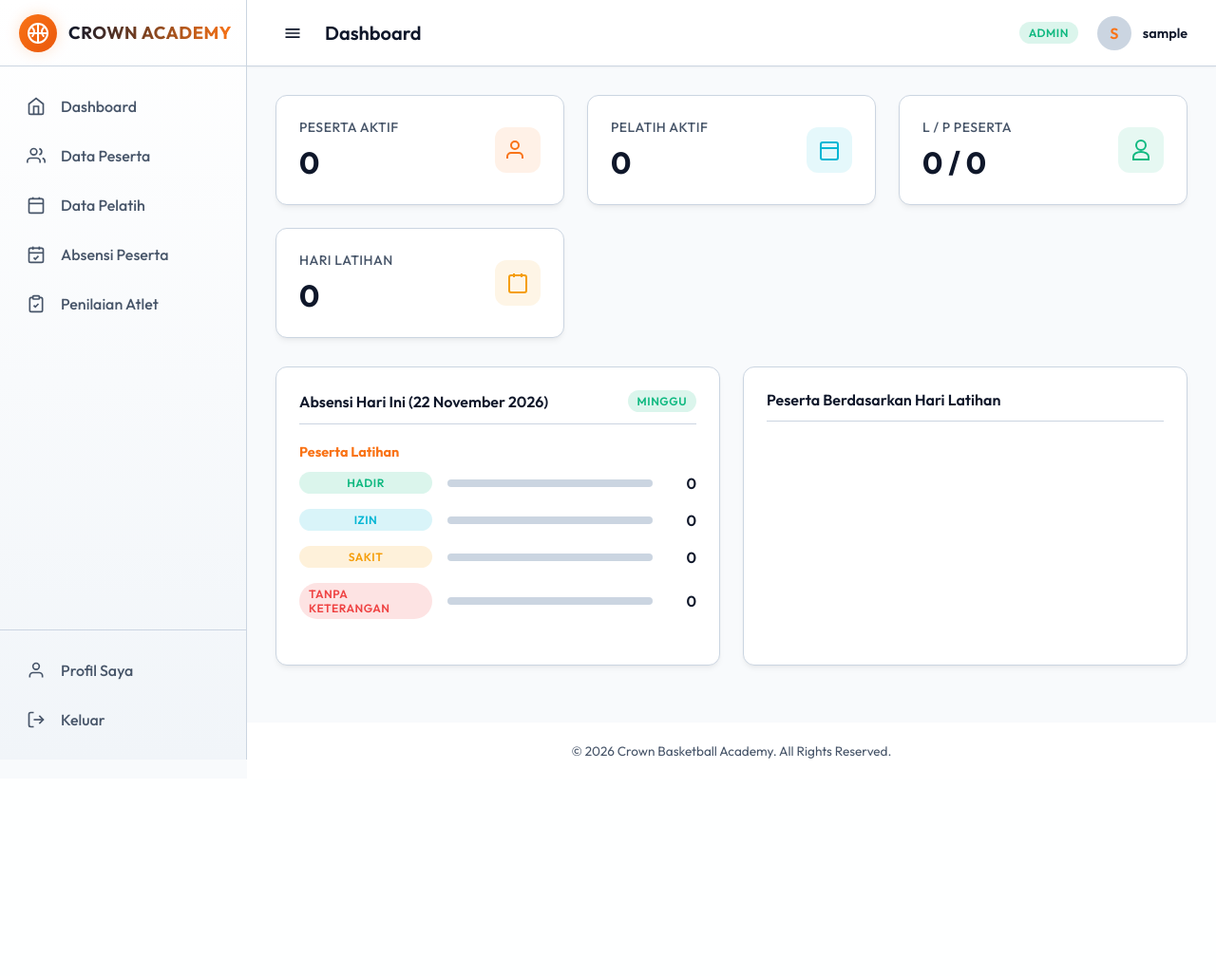
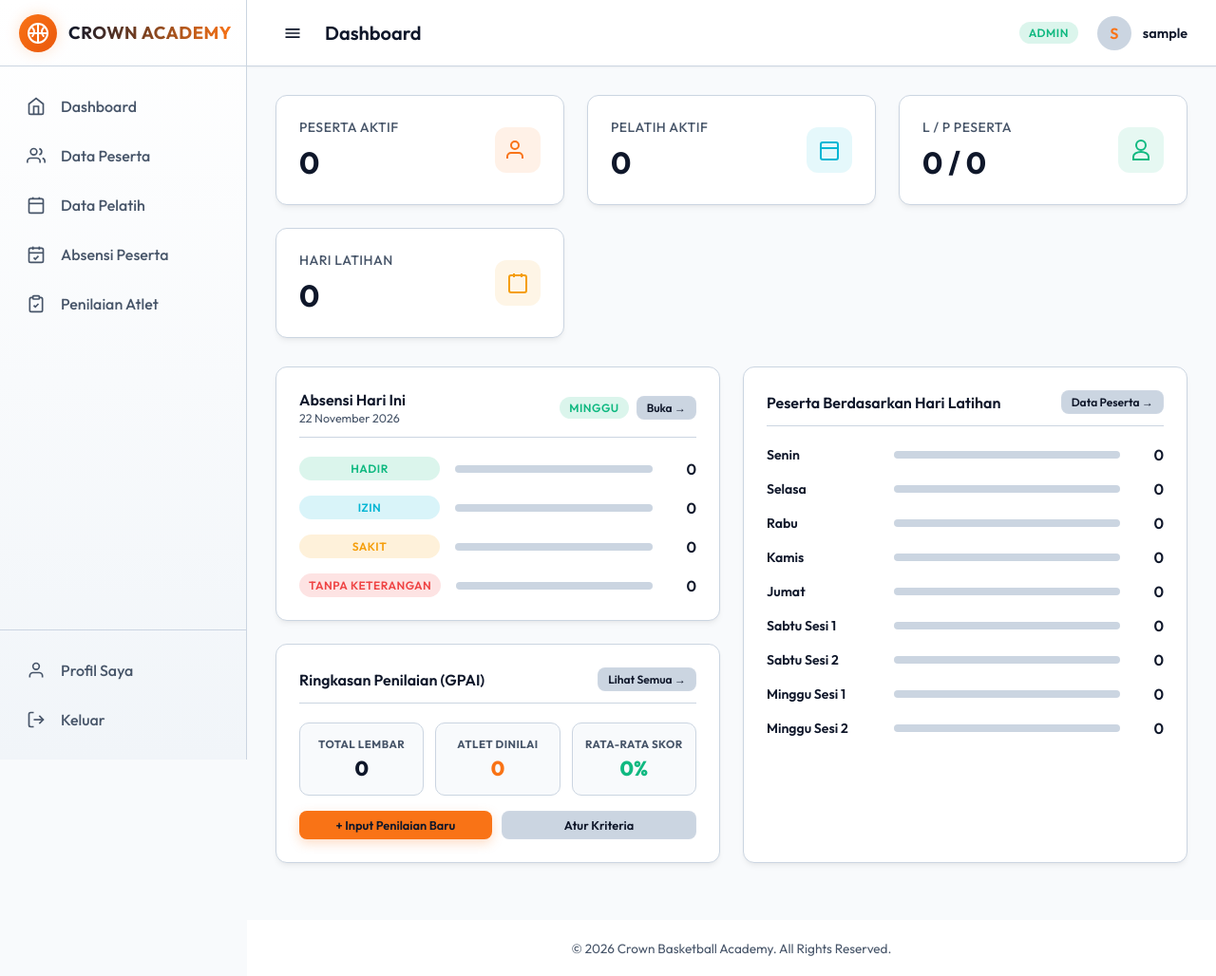
Before and after one commit to darulgusti/Crown-Basketball-Academy, a PHP site: page /dashboard.php in a window 1280 px wide. Shown: the whole page at 95% size. Before the commit the page ends 800 px from the top, so only its background shows below. Run offline with PHP 8.4, Linux system fonts and the light colour scheme; the visitor is signed in with stand-in values (Sample User, id 1); data that the repository does not hold is empty.

Commit message:
Improve admin and coach dashboard layout, day sorting, and GPAI summary

```diff
--- a/dashboard.php
+++ b/dashboard.php
@@ -8,6 +8,8 @@ require_once __DIR__ . '/config/database.php';
 require_once __DIR__ . '/includes/header.php'; // already performs auth checks
 
 $db = getDBConnection();
+getTrainingDays($db);
+ensureAssessmentTables($db);
 $role = $_SESSION['role'];
 $todayDate = date('Y-m-d');
 $todayDayIndex = date('N'); // 1 (Monday) to 7 (Sunday)
@@ -40,11 +42,13 @@ if ($role === 'admin') {
     }
 
 
-    // 5. Participants by Training Day
-    $dayStats = $db->query("SELECT td.day_name, COUNT(ptd.participant_id) as count
+    // 5. Participants by Training Day (chronological order, active participants)
+    $dayStats = $db->query("SELECT td.day_name, COUNT(p.id) as count
                             FROM training_days td
                             LEFT JOIN participant_training_days ptd ON td.id = ptd.training_day_id
-                            GROUP BY td.id, td.day_name")->fetchAll();
+                            LEFT JOIN participants p ON ptd.participant_id = p.id AND p.status = 'active'
+                            GROUP BY td.id, td.day_name
+                            ORDER BY FIELD(td.day_name, 'Senin', 'Selasa', 'Rabu', 'Kamis', 'Jumat', 'Sabtu Sesi 1', 'Sabtu Sesi 2', 'Minggu Sesi 1', 'Minggu Sesi 2'), td.id ASC")->fetchAll();
 
     // 6. Today Participant Attendance Summary
     $pAttendanceStats = $db->query("SELECT status, COUNT(*) as count
@@ -55,6 +59,12 @@ if ($role === 'admin') {
     foreach ($pAttendanceStats as $pas) {
         $pAttendancesToday[$pas['status']] = $pas['count'];
     }
+
+    // 7. GPAI Assessment Summary
+    $assessSummary = $db->query("SELECT COUNT(*) as total_assessments,
+                                        COUNT(DISTINCT participant_id) as assessed_athletes,
+                                        COALESCE(AVG(final_score), 0) as avg_score
+                                 FROM participant_assessments")->fetch();
 
 
 
@@ -71,7 +81,7 @@ if ($role === 'admin') {
     $stmtSched = $db->prepare("SELECT COUNT(*)
                                FROM coach_training_days ctd
                                JOIN training_days td ON ctd.training_day_id = td.id
-                               WHERE ctd.coach_id = ? AND td.day_name = ?");
+                               WHERE ctd.coach_id = ? AND td.day_name LIKE CONCAT(?, '%')");
     $stmtSched->execute([$coachId, $todayDayName]);
     $isScheduledToday = $stmtSched->fetchColumn() > 0;
 
@@ -80,7 +90,7 @@ if ($role === 'admin') {
                                   FROM coach_training_days ctd
                                   JOIN training_days td ON ctd.training_day_id = td.id
                                   WHERE ctd.coach_id = ?
-                                  ORDER BY td.id");
+                                  ORDER BY FIELD(td.day_name, 'Senin', 'Selasa', 'Rabu', 'Kamis', 'Jumat', 'Sabtu Sesi 1', 'Sabtu Sesi 2', 'Minggu Sesi 1', 'Minggu Sesi 2'), td.id ASC");
     $stmtAllSched->execute([$coachId]);
     $coachSchedules = $stmtAllSched->fetchAll(PDO::FETCH_COLUMN);
 
@@ -90,7 +100,7 @@ if ($role === 'admin') {
                                  JOIN participant_training_days ptd ON p.id = ptd.participant_id
                                  JOIN training_days td ON ptd.training_day_id = td.id
                                  LEFT JOIN participant_attendances pa ON p.id = pa.participant_id AND pa.date = ?
-                                 WHERE td.day_name = ? AND p.status = 'active'
+                                 WHERE td.day_name LIKE CONCAT(?, '%') AND p.status = 'active'
                                  ORDER BY p.name ASC");
     $stmtPToday->execute([$todayDate, $todayDayName]);
     $participantsToday = $stmtPToday->fetchAll();
@@ -172,25 +182,32 @@ if ($role === 'admin') {
     </div>
 
     <!-- Charts & Tables Grid -->
-    <div class="charts-grid">
+    <div class="charts-grid" style="align-items: stretch;">
 
+        <!-- Left Column: Attendance Today + GPAI Summary -->
+        <div style="display: flex; flex-direction: column; gap: 24px;">
             <!-- Attendance Today Panel -->
-        <div class="chart-card">
+            <div class="chart-card" style="margin-bottom: 0;">
                 <div class="chart-header">
-                <span class="chart-title">Absensi Hari Ini (<?= formatIndoDate($todayDate) ?>)</span>
+                    <div>
+                        <span class="chart-title">Absensi Hari Ini</span>
+                        <div style="font-size: 0.78rem; color: var(--text-secondary); margin-top: 2px;"><?= formatIndoDate($todayDate) ?></div>
+                    </div>
+                    <div style="display: flex; align-items: center; gap: 8px;">
                         <span class="badge badge-active"><?= $todayDayName ?></span>
+                        <a href="attendance-participants" class="btn btn-secondary btn-sm" style="padding: 4px 10px; font-size: 0.75rem;">Buka &rarr;</a>
+                    </div>
                 </div>
 
-            <h4 style="font-size: 0.9rem; margin-bottom: 12px; color: var(--accent);">Peserta Latihan</h4>
-            <div class="stats-list" style="margin-bottom: 24px;">
+                <div class="stats-list">
                     <?php
                     $pTotalToday = array_sum($pAttendancesToday);
                     foreach ($pAttendancesToday as $status => $count):
                         $percent = $pTotalToday > 0 ? ($count / $pTotalToday) * 100 : 0;
                     ?>
                         <div class="stats-item">
-                        <div class="stats-label">
-                            <span class="badge badge-<?= strtolower(str_replace(' ', '-', $status)) ?>" style="width: 140px; justify-content: center;"><?= $status ?></span>
+                            <div class="stats-label" style="flex-shrink: 0;">
+                                <span class="badge badge-<?= strtolower(str_replace(' ', '-', $status)) ?>" style="min-width: 148px; white-space: nowrap; justify-content: center; padding: 5px 10px;"><?= $status ?></span>
                             </div>
                             <div class="stats-bar-wrapper">
                                 <div class="stats-bar" style="width: <?= $percent ?>%; <?= $status === 'Tanpa Keterangan' ? 'background: var(--danger)' : '' ?>"></div>
@@ -199,14 +216,44 @@ if ($role === 'admin') {
                         </div>
                     <?php endforeach; ?>
                 </div>
-
-
             </div>
 
-        <!-- Participants Schedules stats -->
-        <div class="chart-card">
+            <!-- GPAI Assessment Summary Panel -->
+            <div class="chart-card" style="flex: 1; display: flex; flex-direction: column; justify-content: space-between; margin-bottom: 0;">
+                <div>
+                    <div class="chart-header">
+                        <span class="chart-title">Ringkasan Penilaian (GPAI)</span>
+                        <a href="assessments" class="btn btn-secondary btn-sm" style="padding: 4px 10px; font-size: 0.75rem;">Lihat Semua &rarr;</a>
+                    </div>
+
+                    <div style="display: grid; grid-template-columns: repeat(3, 1fr); gap: 12px; margin-bottom: 16px;">
+                        <div style="background: var(--bg-primary); border: 1px solid var(--bg-tertiary); border-radius: 10px; padding: 14px 10px; text-align: center;">
+                            <div style="font-size: 0.72rem; font-weight: 700; color: var(--text-secondary); text-transform: uppercase; letter-spacing: 0.04em;">Total Lembar</div>
+                            <div style="font-size: 1.35rem; font-weight: 800; color: var(--text-primary); margin-top: 4px;"><?= number_format((int)$assessSummary['total_assessments']) ?></div>
+                        </div>
+                        <div style="background: var(--bg-primary); border: 1px solid var(--bg-tertiary); border-radius: 10px; padding: 14px 10px; text-align: center;">
+                            <div style="font-size: 0.72rem; font-weight: 700; color: var(--text-secondary); text-transform: uppercase; letter-spacing: 0.04em;">Atlet Dinilai</div>
+                            <div style="font-size: 1.35rem; font-weight: 800; color: var(--accent); margin-top: 4px;"><?= number_format((int)$assessSummary['assessed_athletes']) ?></div>
+                        </div>
+                        <div style="background: var(--bg-primary); border: 1px solid var(--bg-tertiary); border-radius: 10px; padding: 14px 10px; text-align: center;">
+                            <div style="font-size: 0.72rem; font-weight: 700; color: var(--text-secondary); text-transform: uppercase; letter-spacing: 0.04em;">Rata-rata Skor</div>
+                            <div style="font-size: 1.35rem; font-weight: 800; color: var(--success); margin-top: 4px;"><?= number_format((float)$assessSummary['avg_score'], 0) ?>%</div>
+                        </div>
+                    </div>
+                </div>
+
+                <div style="display: flex; gap: 10px; flex-wrap: wrap;">
+                    <a href="assessment-add" class="btn btn-primary btn-sm" style="flex: 1; text-align: center; justify-content: center;">+ Input Penilaian Baru</a>
+                    <a href="assessment-settings" class="btn btn-secondary btn-sm" style="flex: 1; text-align: center; justify-content: center;">Atur Kriteria</a>
+                </div>
+            </div>
+        </div>
+
+        <!-- Right Column: Participants Schedules stats -->
+        <div class="chart-card" style="margin-bottom: 0;">
             <div class="chart-header">
                 <span class="chart-title">Peserta Berdasarkan Hari Latihan</span>
+                <a href="participants" class="btn btn-secondary btn-sm" style="padding: 4px 10px; font-size: 0.75rem;">Data Peserta &rarr;</a>
             </div>
             <div class="stats-list">
                 <?php
@@ -215,7 +262,7 @@ if ($role === 'admin') {
                     $percent = $maxDayCount > 0 ? ($ds['count'] / $maxDayCount) * 100 : 0;
                 ?>
                     <div class="stats-item">
-                        <div class="stats-label" style="width: 80px; font-weight: 500;"><?= e($ds['day_name']) ?></div>
+                        <div class="stats-label" style="min-width: 118px; width: 118px; white-space: nowrap; font-weight: 600; font-size: 0.88rem; color: var(--text-primary);"><?= e($ds['day_name']) ?></div>
                         <div class="stats-bar-wrapper">
                             <div class="stats-bar" style="width: <?= $percent ?>%;"></div>
                         </div>
```
Lines whose indentation alone changed are shown as unchanged.
